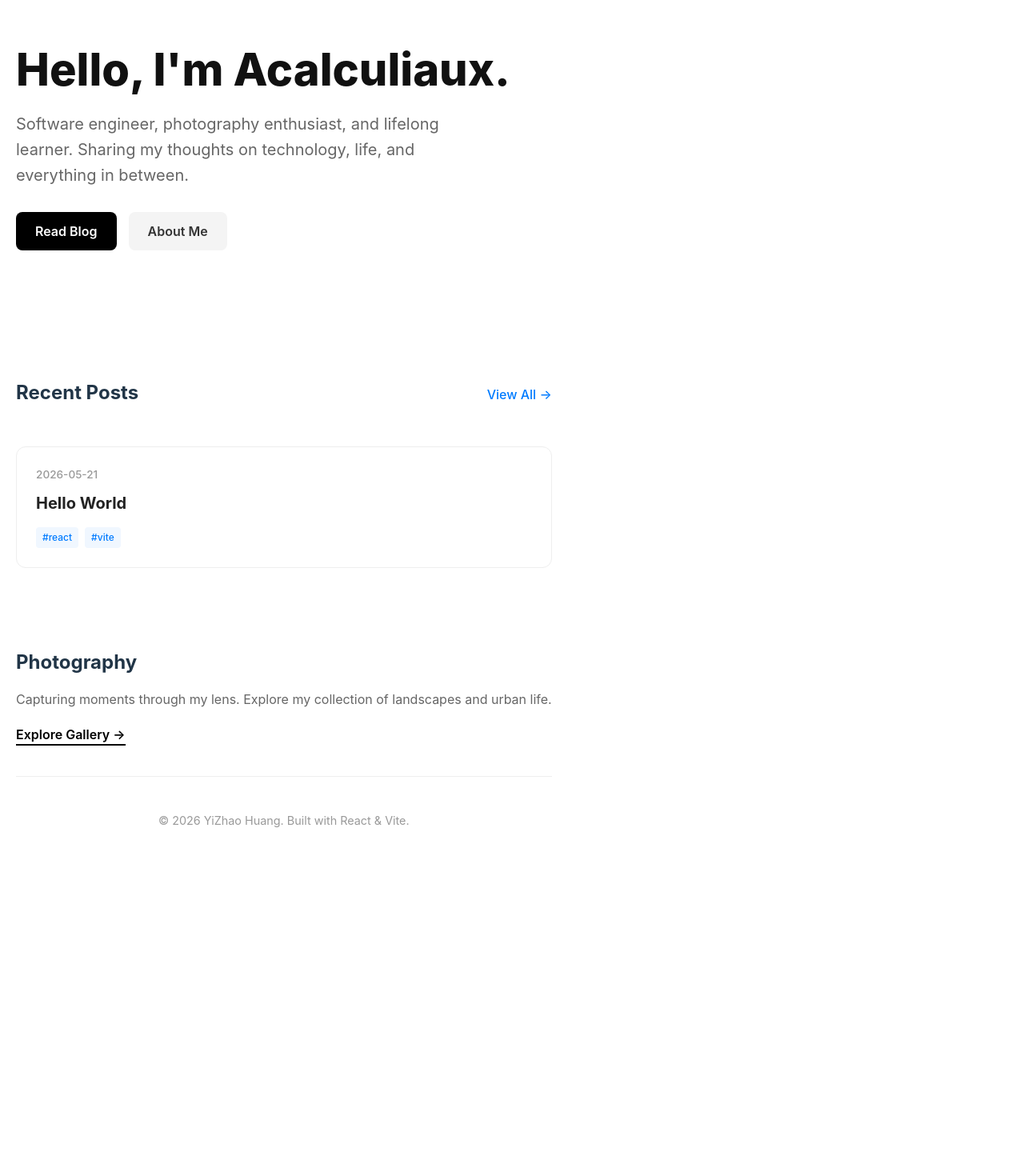
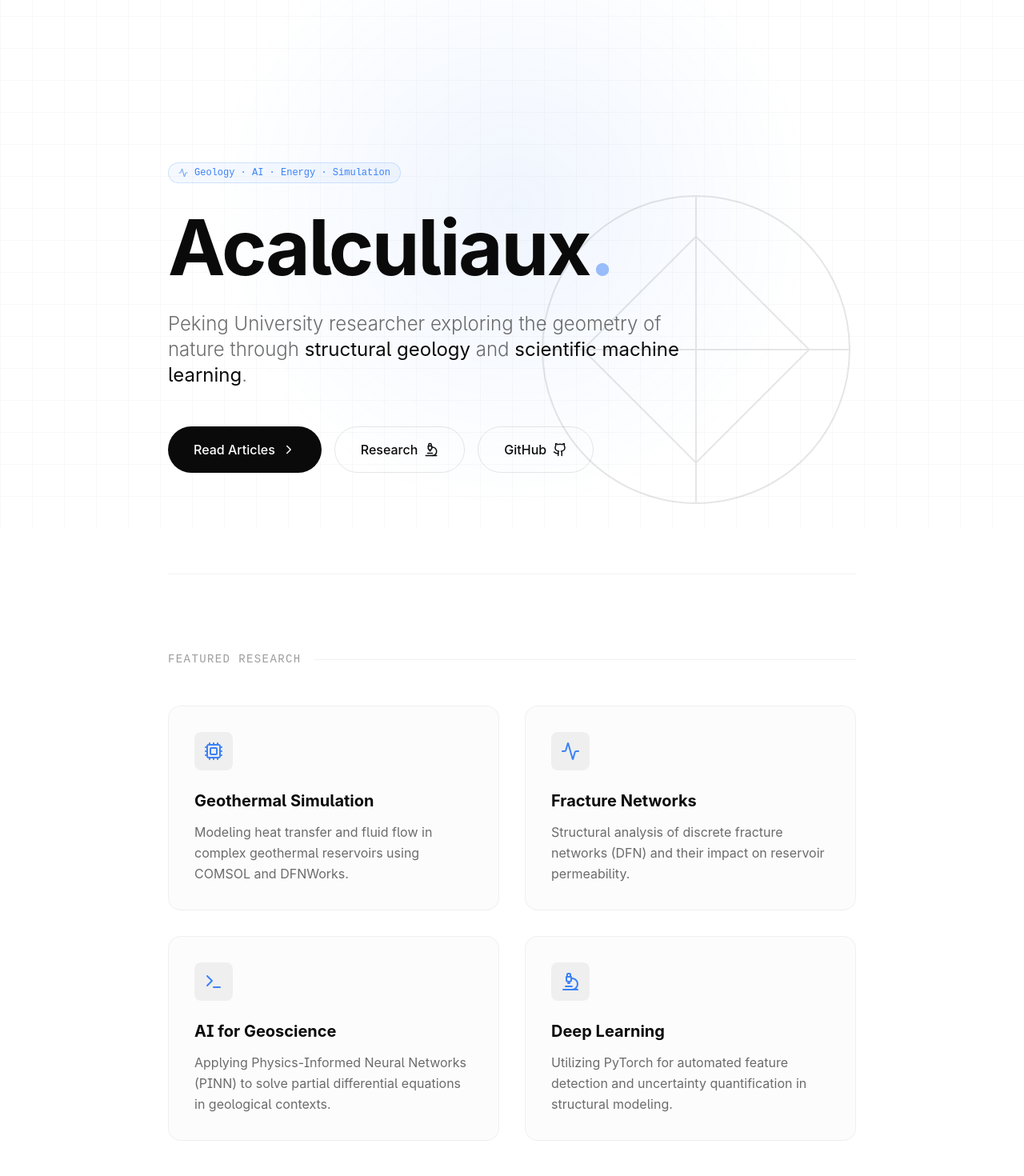
Before and after one commit to Acalculiaux/Acalculiaux.github.io, a React (Vite) app: page / in a window 1280 px wide. Shown: the part 140-1610 px from the top of the page at 80% size. Before the commit the page ends 1221 px from the top, so only its background shows below. Built offline with nearby package versions, Linux system fonts and the light colour scheme.

Commit message:
feat: complete redesign with Tailwind, Framer Motion, and Researcher-focused UI

```diff
--- a/package.json
+++ b/package.json
@@ -11,7 +11,9 @@
   },
   "dependencies": {
     "buffer": "^6.0.3",
+    "framer-motion": "^12.39.0",
     "gray-matter": "^4.0.3",
+    "lucide-react": "^1.16.0",
     "react": "^19.2.6",
     "react-dom": "^19.2.6",
     "react-markdown": "^10.1.0",
--- a/src/pages/Home.tsx
+++ b/src/pages/Home.tsx
@@ -1,50 +1,205 @@
 import React from 'react';
+import { motion } from 'framer-motion';
+import { Github, FileText, Cpu, Microscope, Activity, Clock, ChevronRight, Terminal } from 'lucide-react';
 import { Link } from 'react-router-dom';
 import { getAllPosts } from '@/utils/posts';
-import styles from './Home.module.css';
+
+const Section = ({ title, children, id }: { title: string; children: React.ReactNode; id?: string }) => (
+  <motion.section
+    initial={{ opacity: 0, y: 20 }}
+    whileInView={{ opacity: 1, y: 0 }}
+    viewport={{ once: true }}
+    transition={{ duration: 0.8 }}
+    id={id}
+    className="py-24 border-t border-foreground/5"
+  >
+    <div className="flex items-center gap-4 mb-12">
+      <h2 className="text-sm font-mono tracking-widest uppercase text-foreground/40">{title}</h2>
+      <div className="h-px flex-1 bg-foreground/5" />
+    </div>
+    {children}
+  </motion.section>
+);
 
 const Home: React.FC = () => {
   const recentPosts = getAllPosts().slice(0, 3);
 
   return (
-    <div className={styles.container}>
-      <section className={styles.hero}>
-        <h1 className={styles.title}>Hello, I'm Acalculiaux.</h1>
-        <p className={styles.subtitle}>
-          Software engineer, photography enthusiast, and lifelong learner.
-          Sharing my thoughts on technology, life, and everything in between.
-        </p>
-        <div className={styles.cta}>
-          <Link to="/blog" className={styles.primaryButton}>Read Blog</Link>
-          <Link to="/about" className={styles.secondaryButton}>About Me</Link>
+    <div className="relative min-h-screen">
+      {/* --- BACKGROUND DECORATION --- */}
+      <div className="fixed inset-0 pointer-events-none -z-10">
+        <div className="absolute inset-0 grid-subtle opacity-50" />
+        <div className="absolute inset-0 blur-gradient" />
+      </div>
+
+      {/* --- HERO SECTION --- */}
+      <section className="min-h-[90vh] flex flex-col justify-center relative pt-20">
+        <motion.div
+          initial={{ opacity: 0, y: 30 }}
+          animate={{ opacity: 1, y: 0 }}
+          transition={{ duration: 1 }}
+        >
+          <div className="inline-flex items-center gap-2 px-3 py-1 rounded-full border border-accent/20 bg-accent/5 text-accent text-xs font-mono mb-8">
+            <Activity size={12} className="animate-pulse" />
+            Geology · AI · Energy · Simulation
+          </div>
+
+          <h1 className="text-6xl md:text-8xl font-bold tracking-tight mb-8 leading-[1.1]">
+            Acalculiaux<span className="text-accent/50">.</span>
+          </h1>
+
+          <p className="text-xl md:text-2xl text-foreground/60 max-w-2xl font-light leading-relaxed mb-12">
+            Peking University researcher exploring the geometry of nature through
+            <span className="text-foreground font-normal"> structural geology</span> and
+            <span className="text-foreground font-normal"> scientific machine learning</span>.
+          </p>
+
+          <div className="flex flex-wrap gap-4">
+            <Link to="/blog" className="px-8 py-4 bg-foreground text-background rounded-full font-medium hover:opacity-90 transition-all flex items-center gap-2 group">
+              Read Articles <ChevronRight size={18} className="group-hover:translate-x-1 transition-transform" />
+            </Link>
+            <a href="#research" className="px-8 py-4 border border-foreground/10 rounded-full font-medium hover:bg-foreground/5 transition-all flex items-center gap-2">
+              Research <Microscope size={18} />
+            </a>
+            <a href="https://github.com/Acalculiaux" target="_blank" className="px-8 py-4 border border-foreground/10 rounded-full font-medium hover:bg-foreground/5 transition-all flex items-center gap-2">
+              GitHub <Github size={18} />
+            </a>
+          </div>
+        </motion.div>
+
+        {/* Subtle geometry decor */}
+        <div className="absolute right-0 bottom-20 opacity-10 hidden lg:block">
+          <svg width="400" height="400" viewBox="0 0 100 100" fill="none">
+            <circle cx="50" cy="50" r="48" stroke="currentColor" strokeWidth="0.5" />
+            <path d="M50 2 L50 98 M2 50 L98 50" stroke="currentColor" strokeWidth="0.5" />
+            <rect x="25" y="25" width="50" height="50" stroke="currentColor" strokeWidth="0.5" transform="rotate(45 50 50)" />
+          </svg>
         </div>
       </section>
 
-      <section className={styles.recentPosts}>
-        <div className={styles.sectionHeader}>
-          <h2>Recent Posts</h2>
-          <Link to="/blog" className={styles.viewAll}>View All →</Link>
+      {/* --- FEATURED RESEARCH --- */}
+      <Section title="Featured Research" id="research">
+        <div className="grid md:grid-cols-2 gap-8">
+          {[
+            { title: "Geothermal Simulation", desc: "Modeling heat transfer and fluid flow in complex geothermal reservoirs using COMSOL and DFNWorks.", icon: <Cpu className="text-accent" /> },
+            { title: "Fracture Networks", desc: "Structural analysis of discrete fracture networks (DFN) and their impact on reservoir permeability.", icon: <Activity className="text-accent" /> },
+            { title: "AI for Geoscience", desc: "Applying Physics-Informed Neural Networks (PINN) to solve partial differential equations in geological contexts.", icon: <Terminal className="text-accent" /> },
+            { title: "Deep Learning", desc: "Utilizing PyTorch for automated feature detection and uncertainty quantification in structural modeling.", icon: <Microscope className="text-accent" /> }
+          ].map((item, index) => (
+            <div key={index} className="p-8 border border-foreground/5 hover:border-accent/20 transition-all group rounded-2xl bg-foreground/[0.01]">
+              <div className="mb-6 p-3 rounded-lg bg-foreground/5 w-fit group-hover:bg-accent/10 transition-colors">
+                {item.icon}
+              </div>
+              <h3 className="text-xl font-bold mb-3">{item.title}</h3>
+              <p className="text-foreground/60 leading-relaxed">{item.desc}</p>
+            </div>
+          ))}
         </div>
-        <div className={styles.grid}>
+      </Section>
+
+      {/* --- LATEST ARTICLES --- */}
+      <Section title="Latest Articles">
+        <div className="space-y-4">
           {recentPosts.map((post) => (
-            <Link key={post.slug} to={`/blog/${post.slug}`} className={styles.postCard}>
-              <span className={styles.postDate}>{post.date}</span>
-              <h3 className={styles.postTitle}>{post.title}</h3>
-              <div className={styles.postTags}>
-                {post.tags?.map(tag => (
-                  <span key={tag} className={styles.tag}>#{tag}</span>
-                ))}
+            <Link key={post.slug} to={`/blog/${post.slug}`} className="flex flex-col md:flex-row md:items-center justify-between p-8 border border-foreground/5 hover:border-foreground/20 rounded-2xl transition-all group bg-foreground/[0.01]">
+              <div className="flex-1">
+                <div className="text-xs font-mono text-foreground/40 mb-2">{post.date}</div>
+                <h3 className="text-2xl font-bold group-hover:text-accent transition-colors">{post.title}</h3>
+                <div className="flex gap-4 mt-4">
+                  {post.tags?.map(tag => (
+                    <span key={tag} className="text-xs font-mono text-foreground/40">#{tag}</span>
+                  ))}
+                </div>
               </div>
+              <ChevronRight className="mt-4 md:mt-0 opacity-20 group-hover:opacity-100 group-hover:translate-x-2 transition-all" />
             </Link>
           ))}
         </div>
-      </section>
+      </Section>
 
-      <section className={styles.featured}>
-        <h2>Photography</h2>
-        <p>Capturing moments through my lens. Explore my collection of landscapes and urban life.</p>
-        <Link to="/photography" className={styles.textLink}>Explore Gallery →</Link>
-      </section>
+      {/* --- PROJECTS --- */}
+      <Section title="Projects">
+        <div className="grid md:grid-cols-2 lg:grid-cols-4 gap-6">
+          {[
+            "DFN Modeling Toolkit",
+            "COMSOL Reservoir Plugin",
+            "PINN Neural Operator",
+            "Geo-Viz Tools"
+          ].map((proj, i) => (
+            <div key={i} className="aspect-square p-6 border border-foreground/5 rounded-2xl flex flex-col justify-between hover:bg-foreground/5 transition-all">
+              <div className="h-2 w-2 rounded-full bg-accent" />
+              <h3 className="font-bold text-lg leading-tight">{proj}</h3>
+            </div>
+          ))}
+        </div>
+      </Section>
+
+      {/* --- TECH STACK --- */}
+      <Section title="Tech Stack">
+        <div className="p-8 rounded-2xl bg-[#0a0a0a] text-[#a0a0a0] font-mono text-sm border border-white/5 relative overflow-hidden group">
+          <div className="flex gap-2 mb-6">
+            <div className="w-3 h-3 rounded-full bg-red-500/50" />
+            <div className="w-3 h-3 rounded-full bg-amber-500/50" />
+            <div className="w-3 h-3 rounded-full bg-emerald-500/50" />
+          </div>
+          <div className="grid grid-cols-2 md:grid-cols-4 gap-4">
+            {["Python", "PyTorch", "COMSOL", "MATLAB", "DFNWorks", "ArcGIS", "Hexo", "Git"].map(tech => (
+              <div key={tech} className="flex items-center gap-2 group-hover:text-white transition-colors">
+                <span className="text-accent opacity-50">$</span> {tech}
+              </div>
+            ))}
+          </div>
+          <div className="absolute right-0 top-0 p-8 opacity-5">
+            <Terminal size={120} />
+          </div>
+        </div>
+      </Section>
+
+      {/* --- RESEARCH INTERESTS --- */}
+      <Section title="Research Interests">
+        <div className="columns-1 md:columns-2 gap-12">
+          {[
+            "Fracture Flow & Transport",
+            "Heat Transfer in Porous Media",
+            "Geothermal Energy Systems",
+            "Scientific Machine Learning",
+            "Energy Carbon Neutrality"
+          ].map(interest => (
+            <div key={interest} className="mb-8 break-inside-avoid">
+              <h3 className="text-2xl font-light italic opacity-80 border-l-2 border-accent pl-6">{interest}</h3>
+            </div>
+          ))}
+        </div>
+      </Section>
+
+      {/* --- PHOTOGRAPHY --- */}
+      <Section title="Visual Aesthetics">
+        <div className="relative group overflow-hidden rounded-3xl bg-foreground/5 aspect-[21/9] flex items-center justify-center">
+           <div className="text-center z-10 px-6">
+             <p className="text-xl font-light italic mb-2">"Observing nature through geometry and light."</p>
+             <Link to="/photography" className="text-xs tracking-[0.2em] uppercase font-mono opacity-40 hover:opacity-100 transition-opacity">Enter Gallery →</Link>
+           </div>
+           <div className="absolute inset-0 bg-[url('https://images.unsplash.com/photo-1444703686981-a3abbc4d4fe3?q=80&w=2070')] bg-cover bg-center opacity-20 grayscale group-hover:scale-105 transition-transform duration-1000" />
+        </div>
+      </Section>
+
+      {/* --- TIMELINE --- */}
+      <Section title="Timeline">
+        <div className="space-y-12 relative before:absolute before:inset-y-0 before:left-0 before:w-px before:bg-foreground/5 pl-8">
+          {[
+            { date: "2022 - Present", title: "Peking University", desc: "BS in Geology. Researching structural geology and geothermal systems." },
+            { date: "Current", title: "Research Focus", desc: "Developing PINN models for reservoir simulation." },
+            { date: "Future", title: "MS Direction", desc: "Scientific Computing & Geoscience Intelligence." }
+          ].map((item, i) => (
+            <div key={i} className="relative">
+              <div className="absolute -left-[36.5px] top-1.5 w-4 h-4 rounded-full border-4 border-background bg-accent" />
+              <div className="text-xs font-mono text-accent mb-2">{item.date}</div>
+              <h3 className="text-xl font-bold mb-2">{item.title}</h3>
+              <p className="text-foreground/60">{item.desc}</p>
+            </div>
+          ))}
+        </div>
+      </Section>
     </div>
   );
 };
--- a/src/styles/global.css
+++ b/src/styles/global.css
@@ -1,47 +1,50 @@
+@tailwind base;
+@tailwind components;
+@tailwind utilities;
+
 :root {
-  font-family: Inter, system-ui, Avenir, Helvetica, Arial, sans-serif;
-  line-height: 1.5;
-  font-weight: 400;
-
-  color-scheme: light dark;
-  color: rgba(255, 255, 255, 0.87);
-  background-color: #242424;
-
-  font-synthesis: none;
-  text-rendering: optimizeLegibility;
-  -webkit-font-smoothing: antialiased;
-  -moz-osx-font-smoothing: grayscale;
+  --background: 255 255 255;
+  --foreground: 10 10 10;
 }
 
-a {
-  font-weight: 500;
-  color: #646cff;
-  text-decoration: inherit;
-}
-a:hover {
-  color: #535bf2;
+@media (prefers-color-scheme: dark) {
+  :root {
+    --background: 10 10 10;
+    --foreground: 245 245 245;
+  }
 }
 
 body {
-  margin: 0;
-  display: flex;
-  place-items: center;
-  min-width: 320px;
-  min-height: 100vh;
+  @apply bg-background text-foreground antialiased selection:bg-blue-100 selection:text-blue-900;
+  font-feature-settings: "ss01", "ss02", "cv01", "cv02";
 }
 
-h1 {
-  font-size: 2.5em;
-  line-height: 1.1;
-  margin-bottom: 0.5em;
+/* Custom Utilities */
+.grid-subtle {
+  background-image: linear-gradient(to right, rgba(0,0,0,0.05) 1px, transparent 1px),
+                    linear-gradient(to bottom, rgba(0,0,0,0.05) 1px, transparent 1px);
+  background-size: 40px 40px;
 }
 
-@media (prefers-color-scheme: light) {
-  :root {
-    color: #213547;
-    background-color: #ffffff;
-  }
-  a:hover {
-    color: #747bff;
+@media (prefers-color-scheme: dark) {
+  .grid-subtle {
+    background-image: linear-gradient(to right, rgba(255,255,255,0.05) 1px, transparent 1px),
+                      linear-gradient(to bottom, rgba(255,255,255,0.05) 1px, transparent 1px);
   }
 }
+
+.blur-gradient {
+  background: radial-gradient(circle at 50% 50%, rgba(59, 130, 246, 0.08), transparent 50%);
+}
+
+.glass {
+  @apply bg-white/5 backdrop-blur-md border border-white/10;
+}
+
+.section-gap {
+  @apply py-24;
+}
+
+.typography-serif {
+  font-family: 'Times New Roman', Times, serif; /* For that academic paper look in small doses */
+}
--- /dev/null
+++ b/tailwind.config.js
@@ -0,0 +1,21 @@
+/** @type {import('tailwindcss').Config} */
+export default {
+  content: [
+    "./index.html",
+    "./src/**/*.{js,ts,jsx,tsx}",
+  ],
+  theme: {
+    extend: {
+      colors: {
+        background: 'rgb(var(--background) / <alpha-value>)',
+        foreground: 'rgb(var(--foreground) / <alpha-value>)',
+        accent: '#3B82F6',
+      },
+      fontFamily: {
+        sans: ['Inter', 'system-ui', 'sans-serif'],
+        mono: ['JetBrains Mono', 'monospace'],
+      },
+    },
+  },
+  plugins: [],
+}
```
Also changed, not shown: 1 other file (tests, documents, lock files or other folders).
